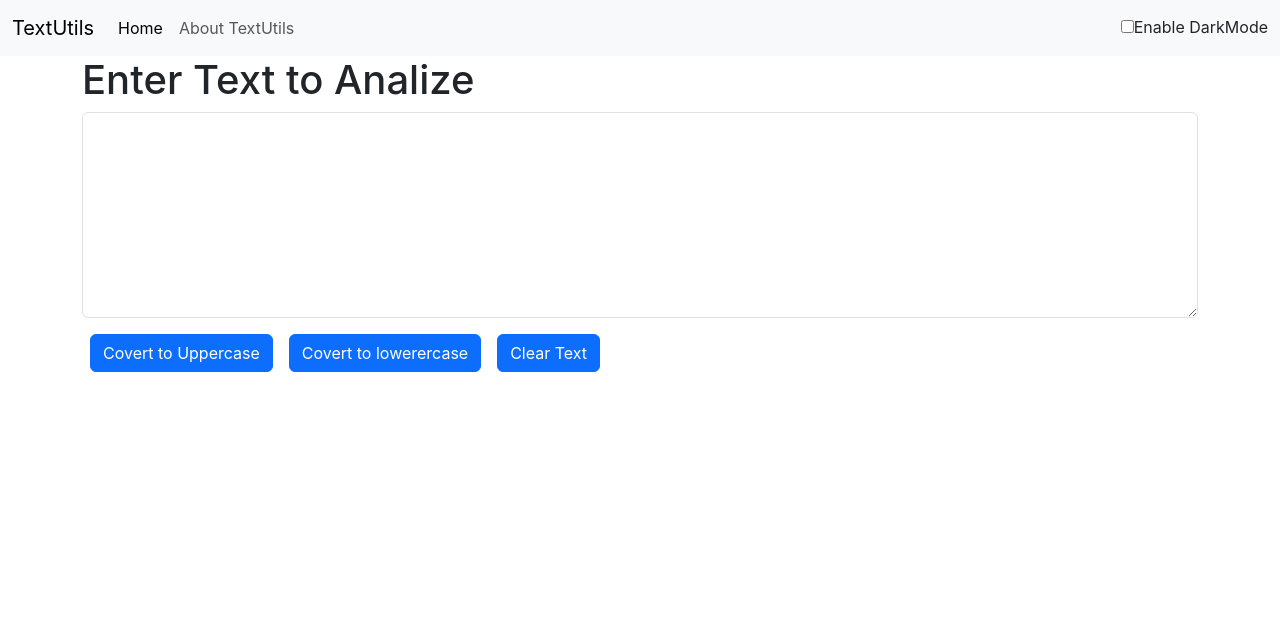
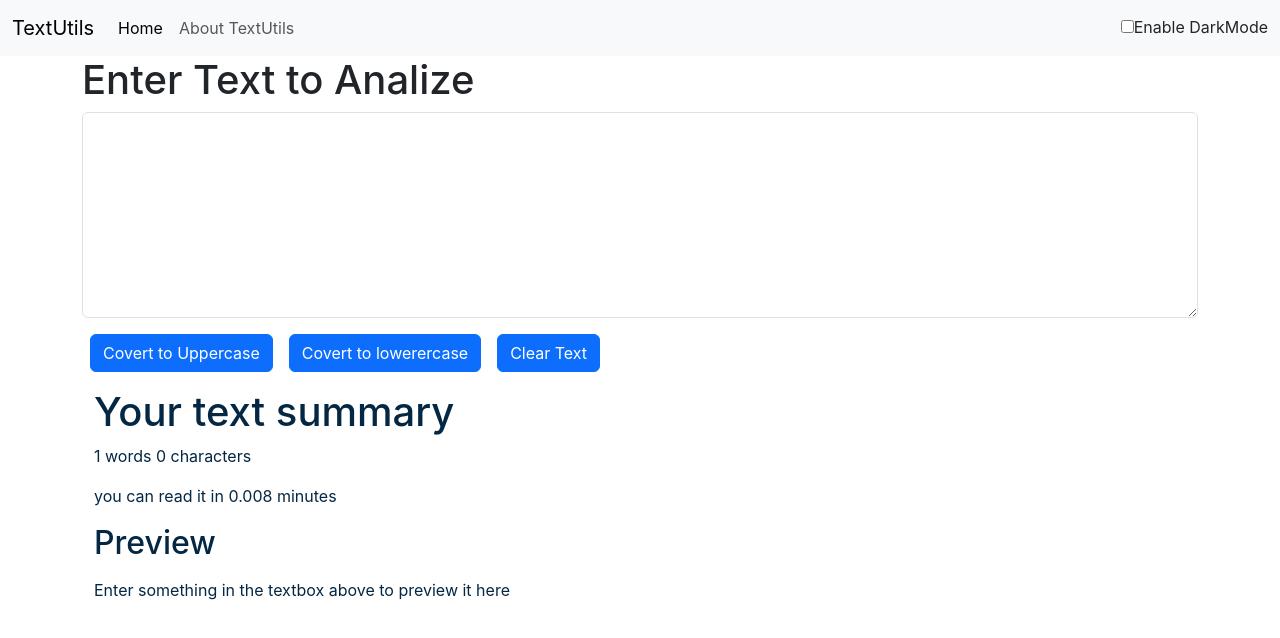
Before and after one commit to RajaRamesh321/React-course, a React (Create React App) app: page / in a window 1280 px wide. Shown: the top 638 px of the page. Built offline with nearby package versions, Linux system fonts and the light colour scheme.

Commit message:
Adding dark modebutton v12

```diff
--- a/src/App.js
+++ b/src/App.js
@@ -8,11 +8,13 @@ import Textform from './components/Textform'
 function App() {
   const [mode,setMOde]=useState('light')
   const toggleMode=()=>{
-    if(mode==='dark'){
-      setMOde('light')
+    if(mode==='light'){
+      setMOde('dark')
+      document.body.style.backgroundColor="#042743"
     }
     else{
-      setMOde('dark')
+      setMOde('light')
+      document.body.style.backgroundColor="black"
     }
 
   }
--- a/src/components/Textform.js
+++ b/src/components/Textform.js
@@ -37,10 +37,13 @@ const handleClear=()=>{
  <button className="btn btn-primary mx-2" onClick={handleLoClick}>Covert to lowerercase</button>
  <button className="btn btn-primary mx-2" onClick={handleClear}>Clear Text</button>
 
-  <div className="container my-3" style={{color:props.mode==='dark'?'grey':'white'}}>
+  <div className="container my-3" style={{color:props.mode==='dark'?'white':'#042743'}}>
     <h1>Your text summary</h1>
     <p>{text.split(' ').length} words {text.length} characters</p>
-    <p>you can read it  in {0.008 * text.split(' ').length} </p>
+    <p>you can read it  in {0.008 * text.split(' ').length } minutes </p>
+    <h2>Preview</h2>
+    <p>{text}</p>
+    <p>{text.length>0?text:'Enter something in the textbox above to preview it here'}</p>
   </div>
     </>
   )
```
